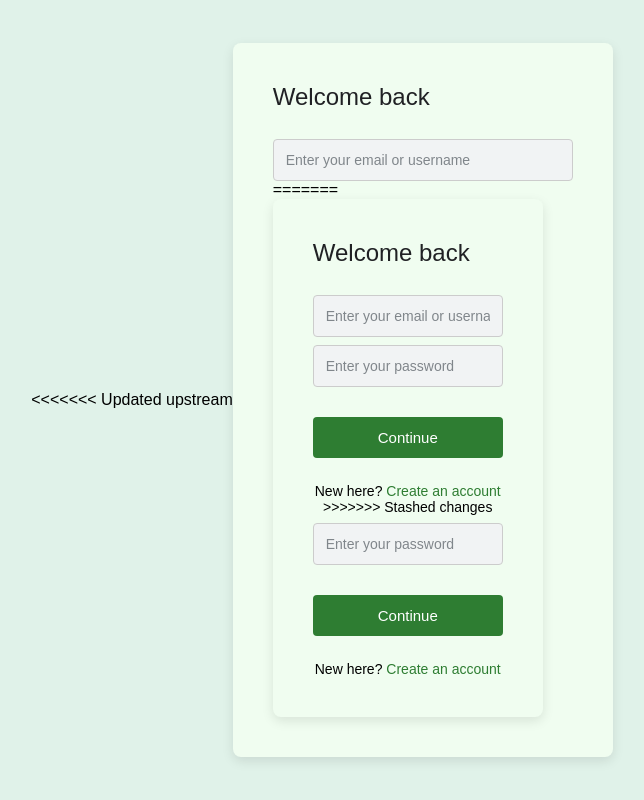
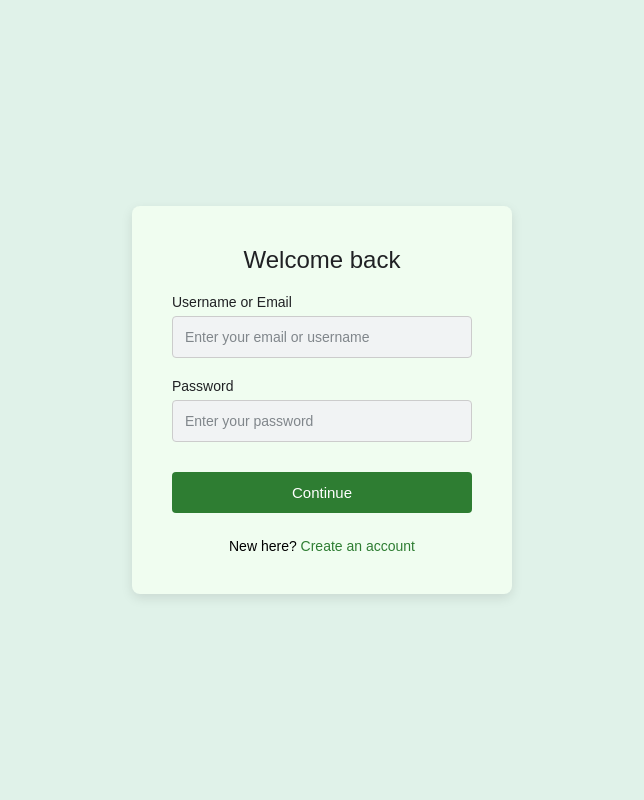
Before and after one commit to Labreo/hackathon-gec, a Flask app: page /login in a window 1280 px wide. Shown: the whole page, without its empty margins (318-962 px from the left). Run offline with Flask 3, Linux system fonts and the light colour scheme.

Commit message:
rectified the login issue

```diff
--- a/templates/login.html
+++ b/templates/login.html
@@ -18,25 +18,35 @@
       display: flex;
       justify-content: center;
       align-items: center;
+      padding: 20px;
     }
     .container {
       background-color: #f0fdf0;
       padding: 40px;
       border-radius: 8px;
       box-shadow: 0 4px 12px rgba(0,0,0,0.1);
-      width: 90%;
+      width: 100%;
       max-width: 380px;
     }
     h2 {
       margin-top: 0;
       font-weight: 500;
       color: #202124;
+      text-align: center;
+    }
+    .input-field {
+      margin-top: 20px;
+    }
+    label {
+      display: block;
+      margin-bottom: 6px;
+      color: #202124;
+      font-size: 14px;
     }
     input[type="text"],
     input[type="password"] {
       width: 100%;
       padding: 12px;
-      margin-top: 8px;
       border: 1px solid #ccc;
       border-radius: 4px;
       background-color: #f1f3f4;
@@ -73,40 +83,27 @@
     .footer a:hover {
       text-decoration: underline;
     }
+    .flash-messages {
+      color: red;
+      margin-top: 15px;
+      list-style-type: none;
+      padding-left: 0;
+    }
   </style>
 </head>
 <body>
-<<<<<<< Updated upstream
   <div class="container">
     <h2>Welcome back</h2>
 
-  {% with messages = get_flashed_messages() %}
-  {% if messages %}
-    <ul style="color: red;">
-      {% for message in messages %}
-        <li>{{ message }}</li>
-      {% endfor %}
-    </ul>
-  {% endif %}
-{% endwith %}
-
-  <!-- Add form with method="POST" -->
     <form method="POST" action="/login">
       <div class="input-field">
-      <input type="text" name="username" placeholder="Enter your email or username" required />
-=======
-  <div class="container">
-    <h2>Welcome back</h2>
-    <input type="text" placeholder="Enter your email or username" />
-    <input type="password" placeholder="Enter your password" />
-    <button class="btn">Continue</button>
-    <div class="footer">
-      New here? <a href="signup.html">Create an account</a>
->>>>>>> Stashed changes
+        <label for="username">Username or Email</label>
+        <input type="text" name="username" id="username" placeholder="Enter your email or username" required />
       </div>
 
       <div class="input-field">
-      <input type="password" name="password" placeholder="Enter your password" required />
+        <label for="password">Password</label>
+        <input type="password" name="password" id="password" placeholder="Enter your password" required />
       </div>
 
       <button class="btn" type="submit">Continue</button>
```
Lines whose indentation alone changed are shown as unchanged.
